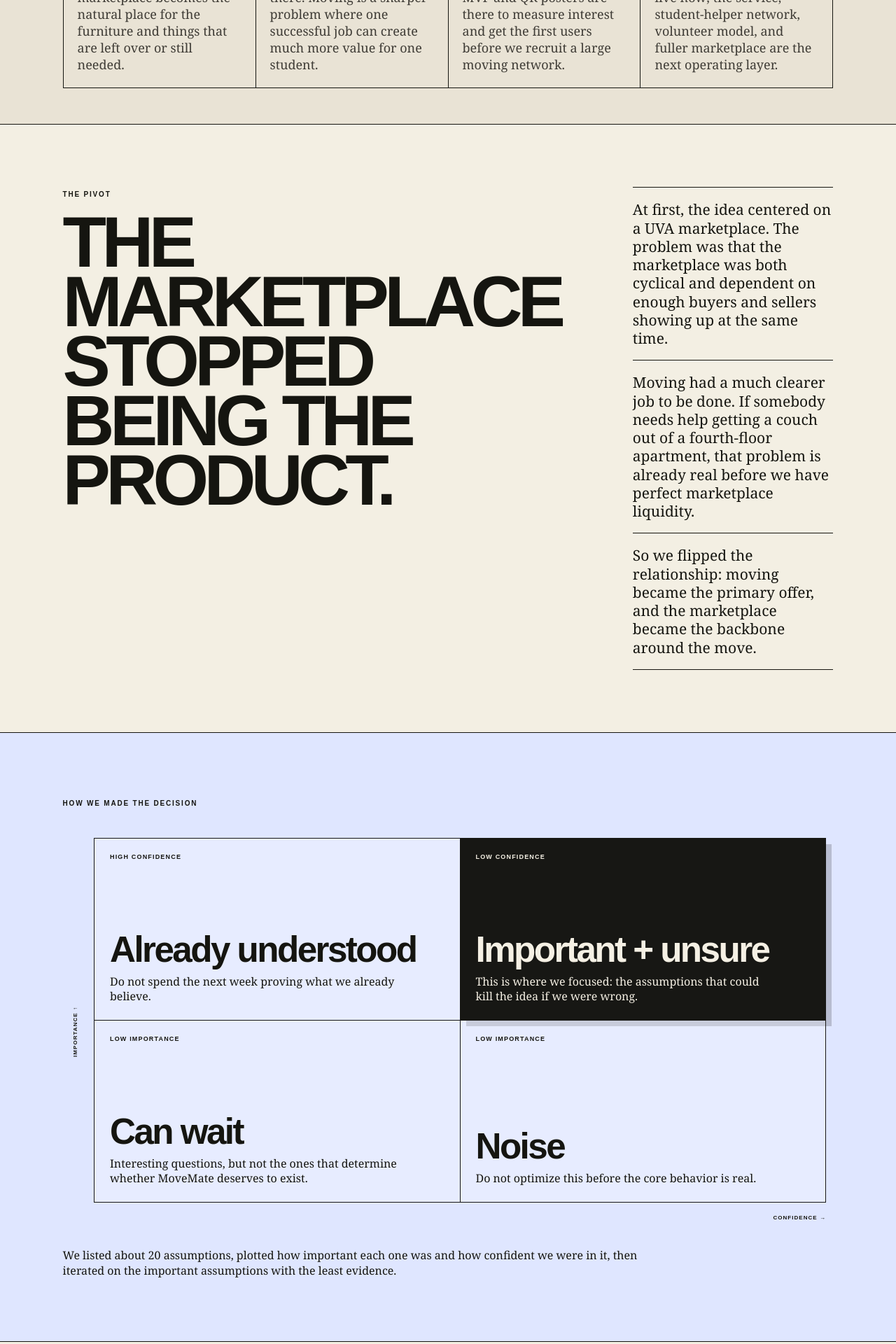
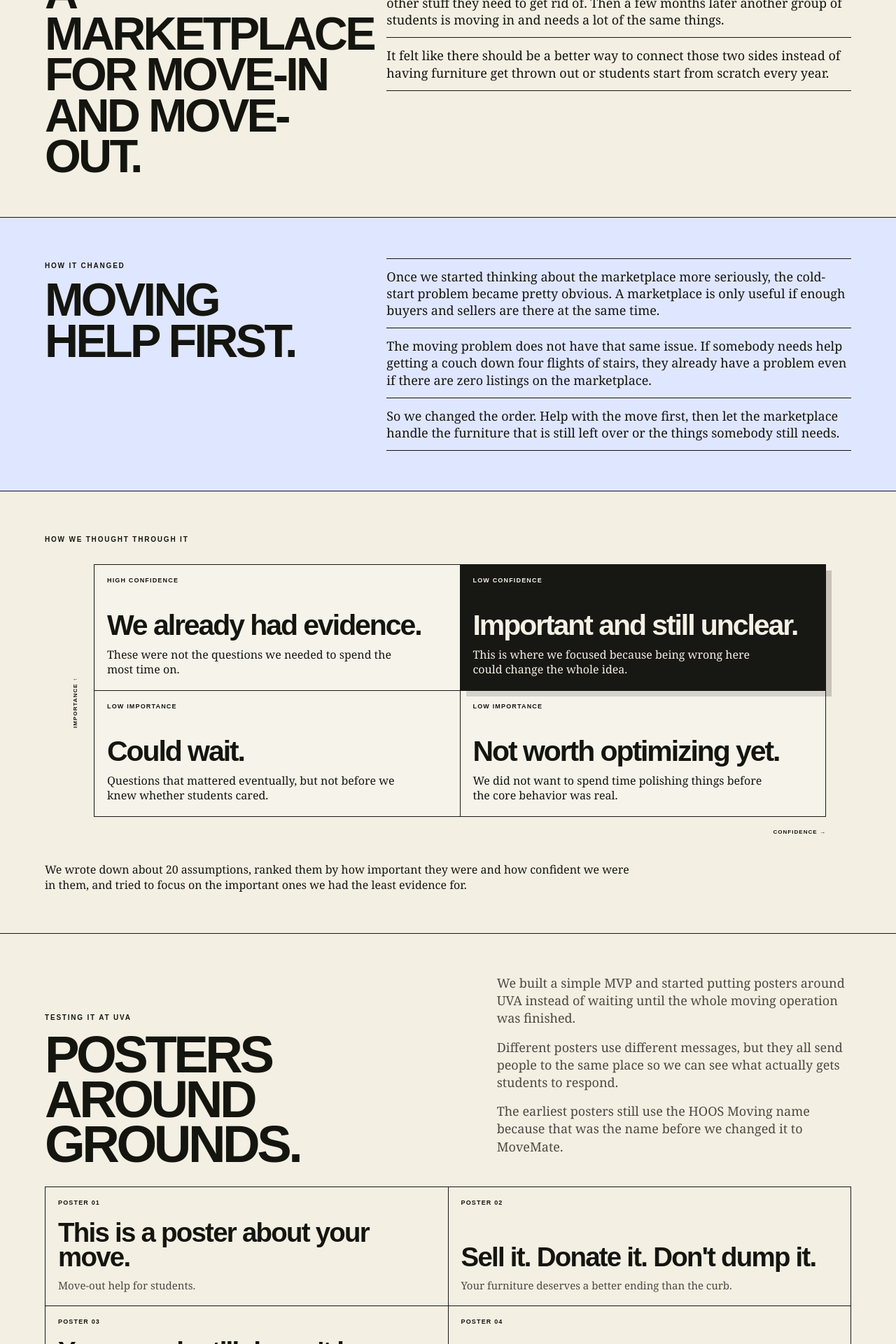
Before and after one commit to pegg-dot/nate-pegg-portfolio, a Next.js app: page /work/movemate in a window 1280 px wide. Shown: the part 880-2800 px from the top of the page at 70% size. Built offline with nearby package versions, Linux system fonts and the light colour scheme.

Commit message:
Rewrite MoveMate in Nate voice

```diff
--- a/src/app/work/movemate/movemate.module.css
+++ b/src/app/work/movemate/movemate.module.css
@@ -324,3 +324,79 @@
     font-size: 8px;
   }
 }
+
+
+/* Compact MoveMate after the voice pass. */
+:global(.movemateCase) .matrixWrap {
+  margin-top: 28px;
+}
+
+:global(.movemateCase) .matrix article {
+  min-height: 180px;
+  padding: 18px;
+}
+
+:global(.movemateCase) .matrix h3 {
+  font-size: clamp(28px, 3.2vw, 44px);
+}
+
+:global(.movemateCase) .posterHeader {
+  gap: clamp(28px, 4vw, 58px);
+  margin-bottom: 28px;
+}
+
+:global(.movemateCase) .posterHeader h2 {
+  font-size: clamp(44px, 5.8vw, 78px);
+}
+
+:global(.movemateCase) .posterSignals {
+  grid-template-columns: repeat(2, 1fr);
+  margin-top: 28px;
+}
+
+:global(.movemateCase) .posterSignals article {
+  min-height: 170px;
+  padding: 18px;
+}
+
+:global(.movemateCase) .posterSignals h3 {
+  font-size: clamp(28px, 3vw, 42px);
+}
+
+:global(.movemateCase) .loop article {
+  min-height: 220px;
+  padding: 18px;
+}
+
+:global(.movemateCase) .loop h3 {
+  font-size: clamp(30px, 3.4vw, 46px);
+}
+
+:global(.movemateCase) .teamGrid article {
+  min-height: 150px;
+  padding: 16px;
+}
+
+:global(.movemateCase) .teamGrid h3 {
+  margin: auto 0 0;
+}
+
+@media (max-width: 680px) {
+  :global(.movemateCase) .caseHero h1 {
+    font-size: clamp(44px, 13vw, 58px);
+  }
+
+  :global(.movemateCase) .caseGrid h2,
+  :global(.movemateCase) .posterHeader h2 {
+    overflow-wrap: anywhere;
+  }
+
+  :global(.movemateCase) .posterSignals {
+    grid-template-columns: 1fr;
+  }
+
+  :global(.movemateCase) .posterSignals article,
+  :global(.movemateCase) .teamGrid article {
+    min-height: 120px;
+  }
+}
--- a/src/app/work/movemate/page.tsx
+++ b/src/app/work/movemate/page.tsx
@@ -3,214 +3,192 @@ import ProjectBrief from "../../components/ProjectBrief";
 import styles from "./movemate.module.css";
 
 const team = [
-  {
-    name: "Nate Pegg",
-    year: "First-year · UVA",
-    detail: "Product + engineering. I build the software, but the product decisions, testing, launch ideas, and operating plan are shared with the team.",
-  },
-  {
-    name: "Jack Dofflemeyer",
-    year: "Third-year · UVA",
-    detail: "Charlottesville. Works across product decisions, validation, launch experiments, and the operating side of MoveMate.",
-  },
-  {
-    name: "Will Franey",
-    year: "First-year · UVA",
-    detail: "Works across product decisions, validation, launch experiments, and figuring out what students actually need from the service.",
-  },
-  {
-    name: "Bobby Wholey",
-    year: "First-year · UVA",
-    detail: "Works across product decisions, validation, launch experiments, and the marketplace / moving model as it develops.",
-  },
-  {
-    name: "Jack Duffins",
-    year: "Second-year · UVA",
-    detail: "Charlottesville. Previously attended college in Jacksonville and played lacrosse. Works across product, launch, and operations with the team.",
-  },
+  { name: "Nate Pegg", year: "First-year · UVA" },
+  { name: "Jack Dofflemeyer", year: "Third-year · UVA" },
+  { name: "Will Franey", year: "First-year · UVA" },
+  { name: "Bobby Wholey", year: "First-year · UVA" },
+  { name: "Jack Duffins", year: "Second-year · UVA" },
 ];
 
 export default function MoveMateCase() {
   return (
     <CaseShell
+      className="caseCompact movemateCase"
       index="09 / MOVEMATE"
       title="MOVEMATE"
-      subtitle="MoveMate helps UVA students move in and move out. The marketplace is still there, but it now sits underneath the main job: make the move itself easier, then help with the things students still need or need to get rid of."
+      subtitle="MoveMate is a UVA project my friends and I started around move-in and move-out. We first thought the main thing would be a student marketplace for furniture, but after working through the idea we realized the more immediate problem was helping students actually move the stuff."
       external={{ label: "LAUNCH MVP", href: "https://move-mate.netlify.app" }}
       actions={[{ label: "OPEN LAUNCH MVP", href: "https://move-mate.netlify.app", external: true }]}
     >
       <ProjectBrief items={[
         {
           label: "WHAT",
-          text: "Move-in and move-out help for UVA students, with a student marketplace underneath it. The moving service is the wedge; the marketplace becomes the natural place for the furniture and things that are left over or still needed.",
+          text: "Move-in and move-out help for UVA students, with a student marketplace around the same problem.",
         },
         {
           label: "WHY",
-          text: "We started with a marketplace, but marketplaces are cyclical and hard to make useful before enough people are there. Moving is a sharper problem where one successful job can create much more value for one student.",
+          text: "Students are constantly moving furniture in and out of apartments around UVA. The marketplace idea made sense, but the actual moving problem was more immediate.",
         },
         {
           label: "HOW",
-          text: "We mapped roughly 20 assumptions by importance and confidence, then focused on the important assumptions we were least sure about. The launch MVP and QR posters are there to measure interest and get the first users before we recruit a large moving network.",
+          text: "We worked through about 20 assumptions, built a simple MVP, put posters around Grounds, and are trying to get real requests before building a huge operation around it.",
         },
         {
           label: "WHEN",
-          text: "The project started as HOOS Moving and evolved into MoveMate in fall 2026. The current launch MVP is live now; the service, student-helper network, volunteer model, and fuller marketplace are the next operating layer.",
+          text: "Started in fall 2026. The project was originally called HOOS Moving before becoming MoveMate.",
         },
       ]} />
 
       <section className="caseBand">
         <div className="caseGrid two">
           <div>
-            <span className="caseLabel">THE PIVOT</span>
-            <h2>THE MARKETPLACE STOPPED BEING THE PRODUCT.</h2>
+            <span className="caseLabel">WHERE IT STARTED</span>
+            <h2>A MARKETPLACE FOR MOVE-IN AND MOVE-OUT.</h2>
           </div>
           <div className="caseStack">
-            <p>At first, the idea centered on a UVA marketplace. The problem was that the marketplace was both cyclical and dependent on enough buyers and sellers showing up at the same time.</p>
-            <p>Moving had a much clearer job to be done. If somebody needs help getting a couch out of a fourth-floor apartment, that problem is already real before we have perfect marketplace liquidity.</p>
-            <p>So we flipped the relationship: moving became the primary offer, and the marketplace became the backbone around the move.</p>
+            <p>The first version of the idea was mostly a student marketplace. Around move-out, people have couches, desks, beds, mini-fridges, and a bunch of other stuff they need to get rid of. Then a few months later another group of students is moving in and needs a lot of the same things.</p>
+            <p>It felt like there should be a better way to connect those two sides instead of having furniture get thrown out or students start from scratch every year.</p>
           </div>
         </div>
       </section>
 
       <section className="caseBand caseBandBlue">
-        <span className="caseLabel">HOW WE MADE THE DECISION</span>
+        <div className="caseGrid two">
+          <div>
+            <span className="caseLabel">HOW IT CHANGED</span>
+            <h2>MOVING HELP FIRST.</h2>
+          </div>
+          <div className="caseStack">
+            <p>Once we started thinking about the marketplace more seriously, the cold-start problem became pretty obvious. A marketplace is only useful if enough buyers and sellers are there at the same time.</p>
+            <p>The moving problem does not have that same issue. If somebody needs help getting a couch down four flights of stairs, they already have a problem even if there are zero listings on the marketplace.</p>
+            <p>So we changed the order. Help with the move first, then let the marketplace handle the furniture that is still left over or the things somebody still needs.</p>
+          </div>
+        </div>
+      </section>
+
+      <section className="caseBand">
+        <span className="caseLabel">HOW WE THOUGHT THROUGH IT</span>
         <div className={styles.matrixWrap}>
           <div className={styles.axisY}>IMPORTANCE ↑</div>
           <div className={styles.matrix}>
             <article className={styles.quietCell}>
               <span>HIGH CONFIDENCE</span>
-              <h3>Already understood</h3>
-              <p>Do not spend the next week proving what we already believe.</p>
+              <h3>We already had evidence.</h3>
+              <p>These were not the questions we needed to spend the most time on.</p>
             </article>
             <article className={styles.focusCell}>
               <span>LOW CONFIDENCE</span>
-              <h3>Important + unsure</h3>
-              <p>This is where we focused: the assumptions that could kill the idea if we were wrong.</p>
+              <h3>Important and still unclear.</h3>
+              <p>This is where we focused because being wrong here could change the whole idea.</p>
             </article>
             <article className={styles.quietCell}>
               <span>LOW IMPORTANCE</span>
-              <h3>Can wait</h3>
-              <p>Interesting questions, but not the ones that determine whether MoveMate deserves to exist.</p>
+              <h3>Could wait.</h3>
+              <p>Questions that mattered eventually, but not before we knew whether students cared.</p>
             </article>
             <article className={styles.quietCell}>
               <span>LOW IMPORTANCE</span>
-              <h3>Noise</h3>
-              <p>Do not optimize this before the core behavior is real.</p>
+              <h3>Not worth optimizing yet.</h3>
+              <p>We did not want to spend time polishing things before the core behavior was real.</p>
             </article>
           </div>
           <div className={styles.axisX}>CONFIDENCE →</div>
         </div>
-        <p className="caseFootnote">We listed about 20 assumptions, plotted how important each one was and how confident we were in it, then iterated on the important assumptions with the least evidence.</p>
+        <p className="caseFootnote">We wrote down about 20 assumptions, ranked them by how important they were and how confident we were in them, and tried to focus on the important ones we had the least evidence for.</p>
+      </section>
+
+      <section className="caseBand">
+        <div className={styles.posterHeader}>
+          <div>
+            <span className="caseLabel">TESTING IT AT UVA</span>
+            <h2>POSTERS AROUND GROUNDS.</h2>
+          </div>
+          <div className={styles.posterCopy}>
+            <p>We built a simple MVP and started putting posters around UVA instead of waiting until the whole moving operation was finished.</p>
+            <p>Different posters use different messages, but they all send people to the same place so we can see what actually gets students to respond.</p>
+            <p>The earliest posters still use the HOOS Moving name because that was the name before we changed it to MoveMate.</p>
+          </div>
+        </div>
+
+        <div className={styles.posterSignals}>
+          <article>
+            <span>POSTER 01</span>
+            <h3>This is a poster about your move.</h3>
+            <p>Move-out help for students.</p>
+          </article>
+          <article>
+            <span>POSTER 02</span>
+            <h3>Sell it. Donate it. Don&apos;t dump it.</h3>
+            <p>Your furniture deserves a better ending than the curb.</p>
+          </article>
+          <article>
+            <span>POSTER 03</span>
+            <h3>Your couch still doesn&apos;t have a plan.</h3>
+            <p>Move it, sell it, donate it, or figure it out with us.</p>
+          </article>
+          <article>
+            <span>POSTER 04</span>
+            <h3>Stairs? Good luck.</h3>
+            <p>A much simpler version of the same problem.</p>
+          </article>
+        </div>
+
+        <p className="caseFootnote">These are a few of the messages from the actual poster designs we printed and posted around Grounds. The early posters use the HOOS Moving name because that was before we changed it to MoveMate.</p>
+      </section>
+
+      <section className="caseBand caseBandDark">
+        <span className="caseLabel">HOW IT FITS TOGETHER</span>
+        <div className={styles.loop}>
+          <article>
+            <span>MOVE OUT</span>
+            <h3>Help getting everything out.</h3>
+            <p>If there is furniture left over, it can move into the marketplace instead of just being thrown away.</p>
+          </article>
+          <div className={styles.loopArrow}>→</div>
+          <article className={styles.marketplace}>
+            <span>MARKETPLACE</span>
+            <h3>Things one student no longer needs.</h3>
+            <p>The same furniture can become something another student needs a few months later.</p>
+          </article>
+          <div className={styles.loopArrow}>→</div>
+          <article>
+            <span>MOVE IN</span>
+            <h3>Help getting settled.</h3>
+            <p>Then the marketplace can fill in whatever is still missing after the move.</p>
+          </article>
+        </div>
       </section>
 
       <section className="caseBand">
         <div className="caseGrid two">
           <div>
-            <span className="caseLabel">THE LAUNCH MVP</span>
-            <h2>FIRST, FIND OUT IF PEOPLE ACTUALLY RAISE THEIR HAND.</h2>
+            <span className="caseLabel">THE TEAM</span>
+            <h2>FIVE OF US AT UVA.</h2>
           </div>
           <div className="caseStack">
-            <p>The current MVP is intentionally earlier than the full service. The goal is not just vague “interest”; it is to get the first real people into the funnel so we have somebody to learn from and eventually serve.</p>
-            <p>Posters around UVA point directly to the launch MVP. We are testing different messages and incentives instead of waiting until every piece of the moving operation and marketplace is finished.</p>
-            <p>If the demand is there, we can fulfill the early moves, recruit student helpers or volunteers as we need them, and keep building the operating system behind the service.</p>
-            <a className={styles.liveButton} href="https://move-mate.netlify.app" target="_blank" rel="noreferrer">OPEN MOVE-MATE.NETLIFY.APP ↗</a>
+            <p>I am the one writing the product code right now, but the idea is not something I am working on alone. The five of us have been working through the product, posters, testing, launch, and how we would actually fulfill the first moves.</p>
           </div>
-        </div>
-      </section>
-
-      <section className="caseBand">
-        <div className={styles.posterHeader}>
-          <div>
-            <span className="caseLabel">CAMPUS LAUNCH</span>
-            <h2>WE DID NOT WAIT FOR THE FULL SERVICE TO EXIST BEFORE TESTING WHETHER ANYONE CARED.</h2>
-          </div>
-          <div className={styles.posterCopy}>
-            <p>The posters are part of the launch experiment. Different versions test different reasons a student might care about MoveMate, but they all push toward the same MVP.</p>
-            <p><strong>The image below is an AI-generated composite.</strong> The poster designs themselves have been printed and posted around campus.</p>
-            <p>We also track performance internally for each poster separately, so we can compare which framing actually gets people into the funnel. I have not published those numbers here yet.</p>
-          </div>
-        </div>
-
-        <figure className={styles.posterCampaign}>
-          <img
-            src="/movemate/poster-campaign-ai.webp"
-            alt="AI-generated composite showing four MoveMate campus poster designs that were printed and posted around UVA"
-          />
-          <figcaption>
-            <strong>AI-GENERATED COMPOSITE.</strong>
-            <span> Real posters were printed and posted around campus · internal performance is tracked per poster.</span>
-          </figcaption>
-        </figure>
-
-        <div className={styles.posterSignals}>
-          <article>
-            <span>01 / DISTRIBUTION</span>
-            <h3>Printed + posted</h3>
-            <p>These are not mock campaign ideas sitting in Figma. We printed versions of the posters and put them around campus.</p>
-          </article>
-          <article>
-            <span>02 / ONE DESTINATION</span>
-            <h3>Same launch MVP</h3>
-            <p>The campaign sends students into the same early MoveMate funnel at move-mate.netlify.app.</p>
-          </article>
-          <article>
-            <span>03 / LEARNING</span>
-            <h3>Metrics per poster</h3>
-            <p>We keep the performance of each poster separate internally so the launch teaches us which message is actually working.</p>
-          </article>
-        </div>
-      </section>
-
-      <section className="caseBand caseBandDark">
-        <span className="caseLabel">THE LOOP WE ARE BUILDING TOWARD</span>
-        <div className={styles.loop}>
-          <article>
-            <span>MOVE OUT</span>
-            <h3>Need help getting out?</h3>
-            <p>Book the move. If you still have furniture or things you do not want, the marketplace is right there.</p>
-          </article>
-          <div className={styles.loopArrow}>→</div>
-          <article className={styles.marketplace}>
-            <span>BACKBONE</span>
-            <h3>MoveMate marketplace</h3>
-            <p>Items leaving one apartment can become things another student needs.</p>
-          </article>
-          <div className={styles.loopArrow}>→</div>
-          <article>
-            <span>MOVE IN</span>
-            <h3>Still need something?</h3>
-            <p>Get help moving in, then use the marketplace for the desk, lamp, couch, mini-fridge, or whatever is still missing.</p>
-          </article>
-        </div>
-      </section>
-
-      <section className="caseBand">
-        <span className="caseLabel">THE TEAM</span>
-        <div className={styles.teamIntro}>
-          <h2>FIVE OF US. ONE BUILDER. SHARED PRODUCT DECISIONS.</h2>
-          <p>I am the only person writing the product code right now. That does not mean the rest of the project is solo. The pivot, assumption map, launch ideas, incentives, validation, and operating plan are things we work through together.</p>
         </div>
         <div className={styles.teamGrid}>
           {team.map((person) => (
             <article key={person.name}>
               <span>{person.year}</span>
               <h3>{person.name}</h3>
-              <p>{person.detail}</p>
             </article>
           ))}
         </div>
       </section>
 
-      <section className="caseBand caseBandInk">
+      <section className="caseBand caseBandBlue">
         <div className="caseGrid two">
           <div>
-            <span className="caseLabel">WHAT HAPPENS NEXT</span>
-            <h2>DO NOT BUILD THE WHOLE MOVING COMPANY BEFORE THE FIRST MOVE.</h2>
+            <span className="caseLabel">WHERE IT IS NOW</span>
+            <h2>THE MVP IS LIVE.</h2>
           </div>
           <div className="caseStack">
-            <p>Use the MVP and posters to get the first real users.</p>
-            <p>Learn which move-in and move-out jobs people actually ask for, then serve them and recruit supply only when demand requires it.</p>
-            <p>Build the fuller moving workflow and marketplace around behavior we have actually seen instead of around assumptions we never tested.</p>
+            <p>Right now we are trying to get the first actual requests instead of building a huge moving network before we know we need one.</p>
+            <p>If people start asking for help, we can do the early moves ourselves and bring in student helpers or volunteers as demand grows. Then we can build more of the moving workflow and marketplace around what people actually use.</p>
+            <a className={styles.liveButton} href="https://move-mate.netlify.app" target="_blank" rel="noreferrer">OPEN MOVE-MATE.NETLIFY.APP ↗</a>
           </div>
         </div>
       </section>
```
Also changed, not shown: src/app/globals.css (+14 -0 lines), 1 other file (tests, documents, lock files or other folders).
